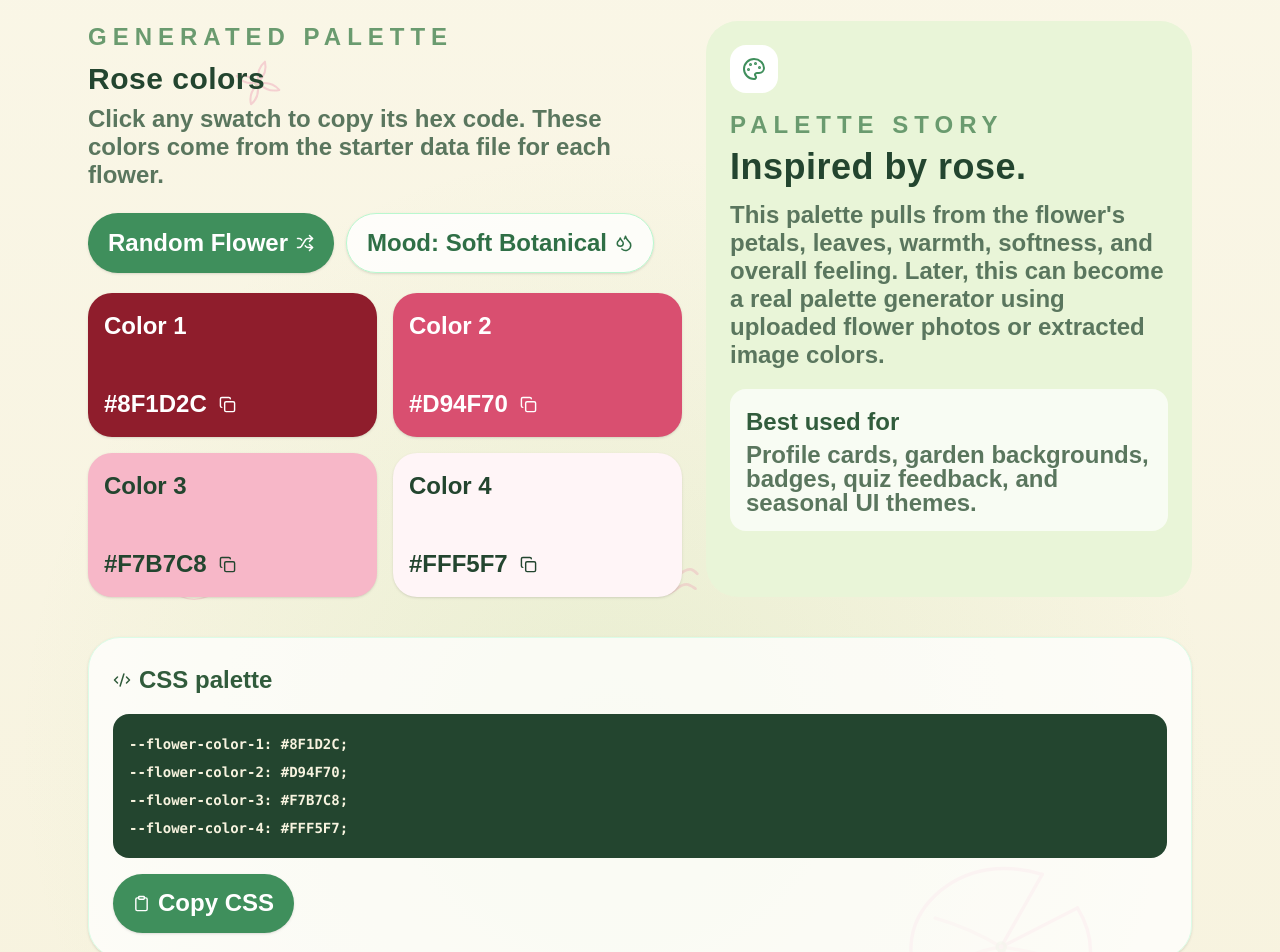
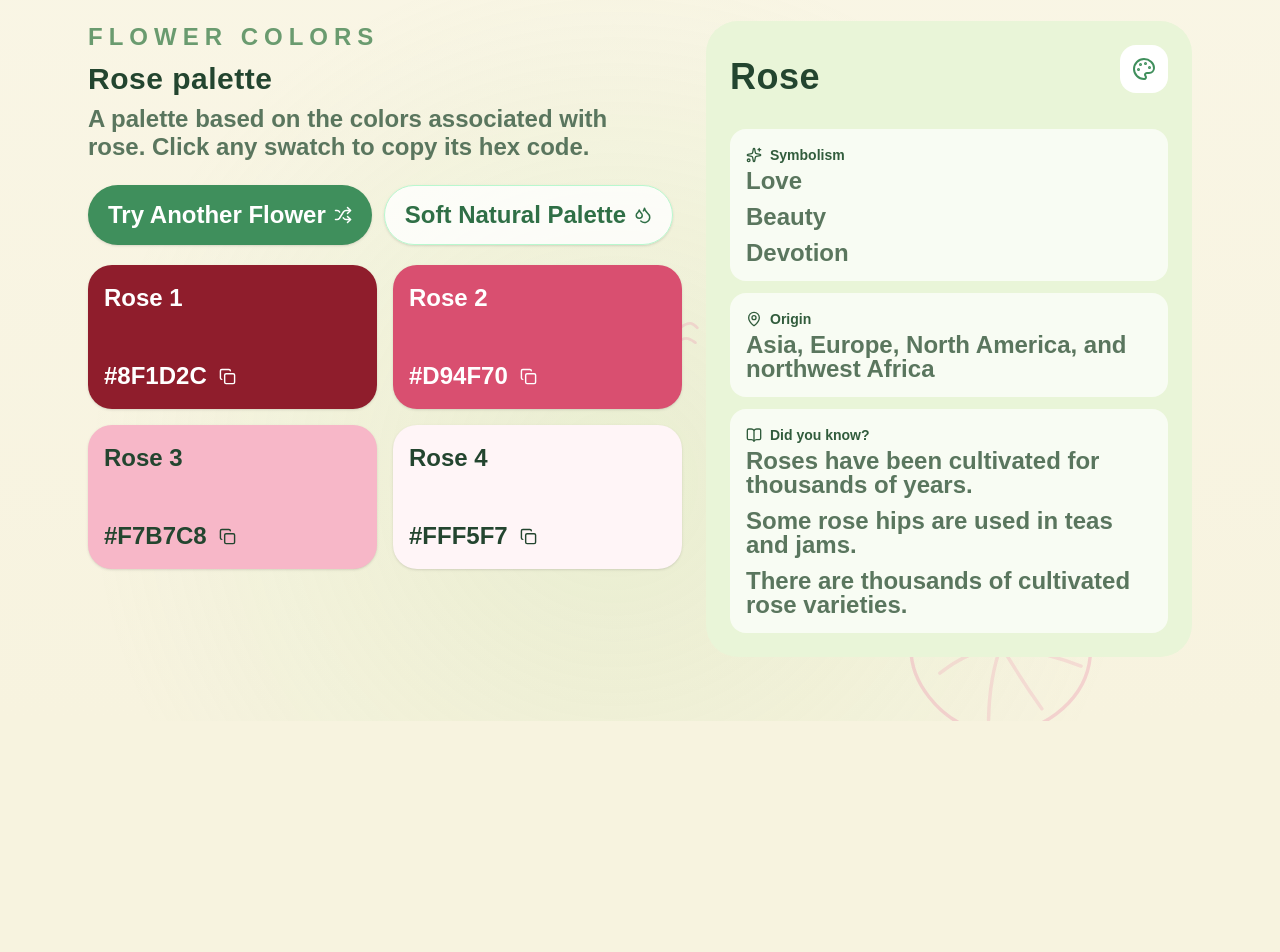
Before and after one commit to josephine828/littlelilypad, a Next.js app: page /palette in a window 1280 px wide. Shown: the part 1280-2232 px from the top of the page. After the commit the page ends 2001 px from the top, so only its background shows below. Built offline with nearby package versions, Linux system fonts and the light colour scheme; a web font is replaced by a local one.

Commit message:
improved palette page

```diff
--- a/app/(pages)/palette/page.tsx
+++ b/app/(pages)/palette/page.tsx
@@ -15,17 +15,18 @@ export default function PalettePage() {
                     </div>
 
                     <h1 className="font-heading text-5xl font-bold leading-[0.95] tracking-tight md:text-7xl">
-                        Turn a flower into a color story.
+                        Create color palettes inspired by flowers.
                     </h1>
 
                     <p className="mt-6 max-w-2xl text-lg leading-8 text-[#4f745b]">
-                        Choose a flower and collect its colors as hex codes, CSS
-                        variables, and inspiration for soft botanical designs.
+                        Pick a flower to explore its colors, copy hex codes, and
+                        build soft natural palettes for your projects or
+                        designs.
                     </p>
 
                     <div className="mt-6 inline-flex items-center gap-2 rounded-2xl bg-[#e9f5d8] px-4 py-3 text-sm font-bold text-[#315c3c]">
                         <Sparkles size={18} />
-                        Starter palette mode
+                        Select a flower to begin
                     </div>
                 </div>
 
--- a/app/components/palette/PaletteCreator.tsx
+++ b/app/components/palette/PaletteCreator.tsx
@@ -1,12 +1,18 @@
 'use client'
 
 import { useMemo, useState } from 'react'
-import { Droplets, Palette, Shuffle } from 'lucide-react'
+import {
+    BookOpen,
+    Droplets,
+    MapPin,
+    Palette,
+    Shuffle,
+    Sparkles,
+} from 'lucide-react'
 import { flowers } from '../../data/flowers'
 import { Button } from '../ui/Button'
 import { SectionHeader } from '../ui/SectionHeader'
 import { FlowerPalettePicker } from './FlowerPalettePicker'
-import { PaletteExportCard } from './PaletteExportCard'
 import { PaletteSwatch } from './PaletteSwatch'
 
 export function PaletteCreator() {
@@ -37,19 +43,19 @@ export function PaletteCreator() {
             <section className="grid gap-6 lg:grid-cols-[1.1fr_0.9fr]">
                 <div>
                     <SectionHeader
-                        eyebrow="Generated palette"
-                        title={`${selectedFlower.commonName} colors`}
-                        description="Click any swatch to copy its hex code. These colors come from the starter data file for each flower."
+                        eyebrow="Flower colors"
+                        title={`${selectedFlower.commonName} palette`}
+                        description={`A palette based on the colors associated with ${selectedFlower.commonName.toLowerCase()}. Click any swatch to copy its hex code.`}
                     />
 
                     <div className="mb-5 flex flex-wrap gap-3">
                         <Button onClick={handleRandomize}>
-                            Random Flower
+                            Try Another Flower
                             <Shuffle size={18} />
                         </Button>
 
                         <Button variant="secondary">
-                            Mood: Soft Botanical
+                            Soft Natural Palette
                             <Droplets size={18} />
                         </Button>
                     </div>
@@ -59,45 +65,65 @@ export function PaletteCreator() {
                             <PaletteSwatch
                                 key={color}
                                 color={color}
-                                label={`Color ${index + 1}`}
+                                label={`${selectedFlower.commonName} ${index + 1}`}
                             />
                         ))}
                     </div>
                 </div>
 
                 <div className="rounded-[2rem] bg-[#e9f5d8] p-6">
-                    <div className="mb-4 flex h-12 w-12 items-center justify-center rounded-2xl bg-white text-[#3f8f5c]">
-                        <Palette size={24} />
+                    <div className="flex flex-row items-center justify-between">
+                        <h3 className="font-heading text-4xl font-bold leading-none text-[#23452f]">
+                            {selectedFlower.commonName}
+                        </h3>
+                        <div className="mb-4 flex h-12 w-12 items-center justify-center rounded-2xl bg-white text-[#3f8f5c]">
+                            <Palette size={24} />
+                        </div>
                     </div>
 
-                    <p className="text-xs font-bold uppercase tracking-[0.25em] text-[#6a9b6f]">
-                        Palette story
-                    </p>
+                    <div className="mt-5 grid gap-3">
+                        {selectedFlower.symbolism && (
+                            <div className="rounded-2xl bg-white/70 p-4">
+                                <div className="mb-1 flex items-center gap-2 text-sm font-bold text-[#315c3c]">
+                                    <Sparkles size={16} />
+                                    Symbolism
+                                </div>
+                                <div className="space-y-3 text-sm leading-6 text-[#5a765e]">
+                                    {selectedFlower.symbolism.map((item) => (
+                                        <p key={item}>{item}</p>
+                                    ))}
+                                </div>
+                            </div>
+                        )}
 
-                    <h3 className="font-heading mt-2 text-4xl font-bold leading-none text-[#23452f]">
-                        Inspired by {selectedFlower.commonName.toLowerCase()}.
-                    </h3>
+                        {selectedFlower.origin && (
+                            <div className="rounded-2xl bg-white/70 p-4">
+                                <div className="mb-1 flex items-center gap-2 text-sm font-bold text-[#315c3c]">
+                                    <MapPin size={16} />
+                                    Origin
+                                </div>
+                                <p className="text-sm leading-6 text-[#5a765e]">
+                                    {selectedFlower.origin}
+                                </p>
+                            </div>
+                        )}
 
-                    <p className="mt-4 leading-7 text-[#5a765e]">
-                        This palette pulls from the flower&apos;s petals,
-                        leaves, warmth, softness, and overall feeling. Later,
-                        this can become a real palette generator using uploaded
-                        flower photos or extracted image colors.
-                    </p>
-
-                    <div className="mt-5 rounded-2xl bg-white/70 p-4">
-                        <p className="text-sm font-bold text-[#315c3c]">
-                            Best used for
-                        </p>
-                        <p className="mt-1 text-sm leading-6 text-[#5a765e]">
-                            Profile cards, garden backgrounds, badges, quiz
-                            feedback, and seasonal UI themes.
-                        </p>
+                        {selectedFlower.funFacts && (
+                            <div className="rounded-2xl bg-white/70 p-4">
+                                <div className="mb-1 flex items-center gap-2 text-sm font-bold text-[#315c3c]">
+                                    <BookOpen size={16} />
+                                    Did you know?
+                                </div>
+                                <div className="space-y-3 text-sm leading-6 text-[#5a765e]">
+                                    {selectedFlower.funFacts.map((fact) => (
+                                        <p key={fact}>{fact}</p>
+                                    ))}
+                                </div>
+                            </div>
+                        )}
                     </div>
                 </div>
             </section>
-
-            <PaletteExportCard colors={selectedFlower.colorPalette} />
         </div>
     )
 }
--- a/app/components/palette/PaletteExportCard.tsx
+++ /dev/null
@@ -1,45 +0,0 @@
-'use client'
-
-import { Check, Clipboard, Code2 } from 'lucide-react'
-import { useState } from 'react'
-import { buildCssVariables, copyToClipboard } from '../../utils/colorUtils'
-
-type PaletteExportCardProps = {
-    colors: string[]
-}
-
-export function PaletteExportCard({ colors }: PaletteExportCardProps) {
-    const [copied, setCopied] = useState(false)
-
-    const cssVariables = buildCssVariables(colors)
-
-    async function handleCopy() {
-        await copyToClipboard(cssVariables)
-        setCopied(true)
-
-        setTimeout(() => {
-            setCopied(false)
-        }, 1200)
-    }
-
-    return (
-        <div className="rounded-[2rem] border border-green-100 bg-white/75 p-6 shadow-sm">
-            <div className="mb-4 flex items-center gap-2 font-bold text-[#315c3c]">
-                <Code2 size={18} />
-                CSS palette
-            </div>
-
-            <pre className="overflow-x-auto rounded-2xl bg-[#23452f] p-4 text-sm leading-7 text-[#f7f3df]">
-                {cssVariables}
-            </pre>
-
-            <button
-                onClick={handleCopy}
-                className="mt-4 inline-flex items-center gap-2 rounded-full bg-[#3f8f5c] px-5 py-3 text-sm font-bold text-white shadow-sm transition hover:-translate-y-0.5 hover:bg-[#32784c]"
-            >
-                {copied ? <Check size={17} /> : <Clipboard size={17} />}
-                {copied ? 'Copied' : 'Copy CSS'}
-            </button>
-        </div>
-    )
-}
```
